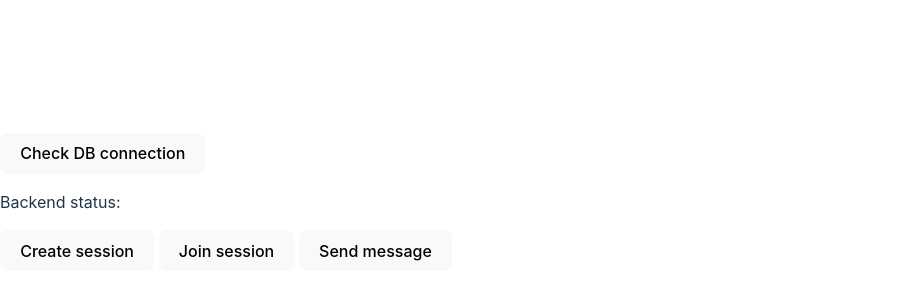
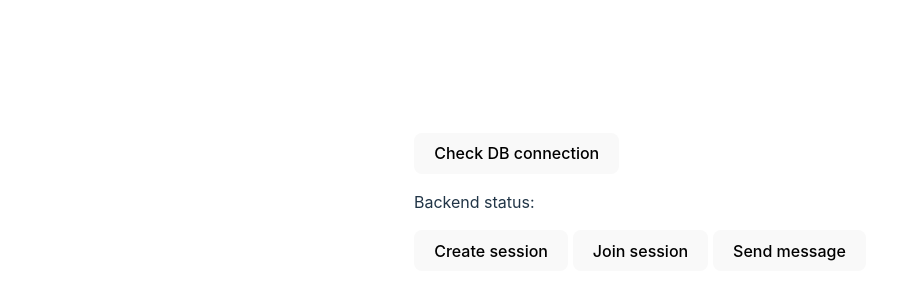
Before and after one commit to RafaelMoro/poc-webrtc, a website built with Vite: page index.html in a window 1280 px wide. Shown: the part 198-498 px from the top of the page, without its empty margins (0-908 px from the left). Built offline with nearby package versions, Linux system fonts and the light colour scheme.

Commit message:
add style to main

```diff
--- a/style.css
+++ b/style.css
@@ -20,6 +20,10 @@ a {
 }
 a:hover {
   color: #535bf2;
+}
+main {
+  max-width: 1200px;
+  margin: 0 auto;
 }
 
 body {
```
